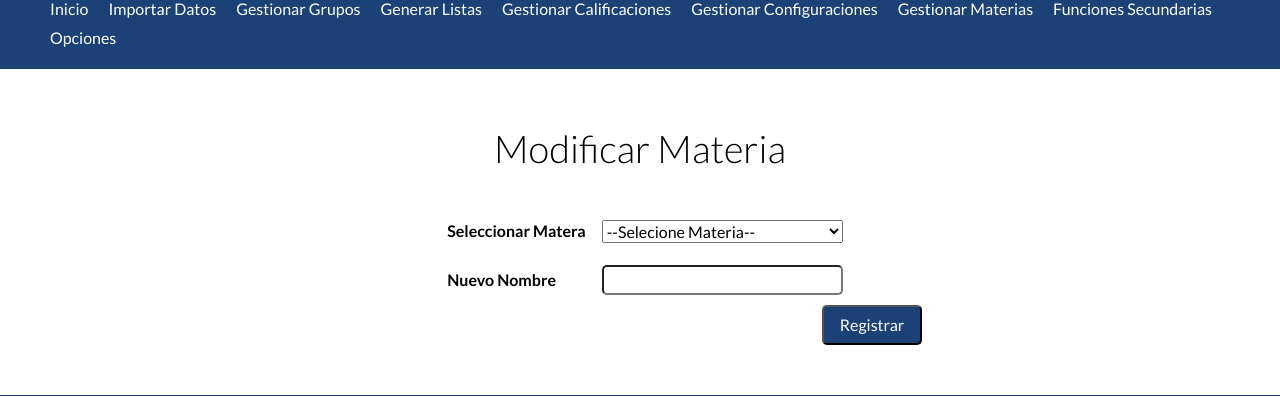
After one commit to Jen412/Sisani-, a PHP site: the page made by admin/Gestionar Materias/ModificarMat.php in a window 1280 px wide. The commit adds this page. Shown: the part 303-699 px from the top of the page. Run offline with PHP 8.4, Linux system fonts and the light colour scheme; some libraries are stand-ins or nearby versions.

Commit message:
Gestionar Materias

```diff
--- /dev/null
+++ b/admin/Gestionar Materias/ModificarMat.php
@@ -0,0 +1,27 @@
+<?php
+    require "../../includes/funciones.php";
+    inlcuirTemplate('header');
+?>
+<main class="ModificarMat">
+    <section class="w80">
+        <h1>Modificar Materia</h1>
+        <form>
+            <div class="Materia">
+                <label for="materia">Seleccionar Matera</label>
+                <select name="materia" id="materia">
+                    <option value="" disabled selected>--Selecione Materia--</option>
+                </select>
+            </div>
+            <div class="MateriaN">
+                <label for="materia">Nuevo Nombre</label>
+                <input type="text" name="materia" id="materia">
+            </div>
+            <div class="button">
+                <input type="submit" value="Registrar">
+            </div>
+        </form>
+    </section>
+</main>
+<?php
+    inlcuirTemplate('footer');
+?>
--- a/includes/templates/header.php
+++ b/includes/templates/header.php
@@ -36,7 +36,7 @@
                 <li><a href="/admin/Gestionar Grupos/VerGrupos.php">Ver grupos por carrera </a></li>
             </ul>
         </li>
-        <li><a href="">Generar Listas</a>
+        <li><a href="/admin/Generar Listas/GenerarListas.php">Generar Listas</a>
             <ul>
                 <li><a href="">Listas de examen Ceneval</a></li>
                 <li><a href="">Listas del curso de introducción </a></li>
@@ -59,10 +59,10 @@
                 <li><a href="">Modificar configuración </a></li>
             </ul>
         </li>
-        <li><a href="">Gestionar Materias</a>
+        <li><a href="/admin/Gestionar Materias/GestionarMat.php">Gestionar Materias</a>
             <ul>
-                <li><a href="">Registrar una nueva Materia</a></li>
-                <li><a href="">Modificar materia</a></li>
+                <li><a href="/admin/Gestionar Materias/RegistrarMat.php">Registrar una nueva Materia</a></li>
+                <li><a href="/admin/Gestionar Materias/ModificarMat.php">Modificar materia</a></li>
             </ul>
         </li>
         <li><a href="">Funciones Secundarias</a>
--- a/src/scss/app.scss
+++ b/src/scss/app.scss
@@ -15,6 +15,9 @@
 @import 'layout/gestionarCalMenu';
 @import 'layout/calificaciones';
 @import 'layout/generarListas';
+@import 'layout/gestionarMat';
+@import 'layout/registrarMat';
+@import 'layout/modificarMat';
 //Internas
 @import 'internas/footer';
 @import 'internas/header';
--- /dev/null
+++ b/src/scss/layout/_gestionarMat.scss
@@ -0,0 +1,6 @@
+.gestionarMat{
+    margin-top: 2rem;
+    .buttons{
+        @include menu(2, 50rem);
+    }
+}
--- /dev/null
+++ b/src/scss/layout/_modificarMat.scss
@@ -0,0 +1,36 @@
+.ModificarMat{
+    margin-top: 2rem;
+    .Materia{
+        display: flex;
+        justify-content: center;
+        align-items: center;
+        label{
+            width: 15%;
+        }
+        select{
+            width: 25%;
+        }
+    }
+    .MateriaN{
+        display: flex;
+        justify-content: center;
+        align-items: center;
+        label{
+            width: 15%;
+        }
+        input{
+            width: 25%;
+            height: 3rem;
+        }
+    }
+    .button{
+        display: flex;
+        justify-content: right;
+        input[type="submit"]{
+            width: 10rem;
+            margin-right: 20rem;
+            background-color: $azulMarino;
+            color: $blanco;
+        }
+    }
+}
--- /dev/null
+++ b/src/scss/layout/_registrarMat.scss
@@ -0,0 +1,24 @@
+.registrarMat{
+    margin-top: 2rem;
+    .Materia{
+        display: flex;
+        justify-content: center;
+        align-items: center;
+        label{
+            width: 15%;
+        }
+        input{
+            width: 25%;
+        }
+    }
+    .button{
+        display: flex;
+        justify-content: right;
+        input[type="submit"]{
+            width: 10rem;
+            margin-right: 20rem;
+            background-color: $azulMarino;
+            color: $blanco;
+        }
+    }
+}
```
Also changed, not shown: admin/Gestionar Materias/GestionarMat.php (added, +22 -0 lines), admin/Gestionar Materias/RegistrarMat.php (added, +21 -0 lines), build/css/app.css, build/js/bundle.min.js, 2 other files.
